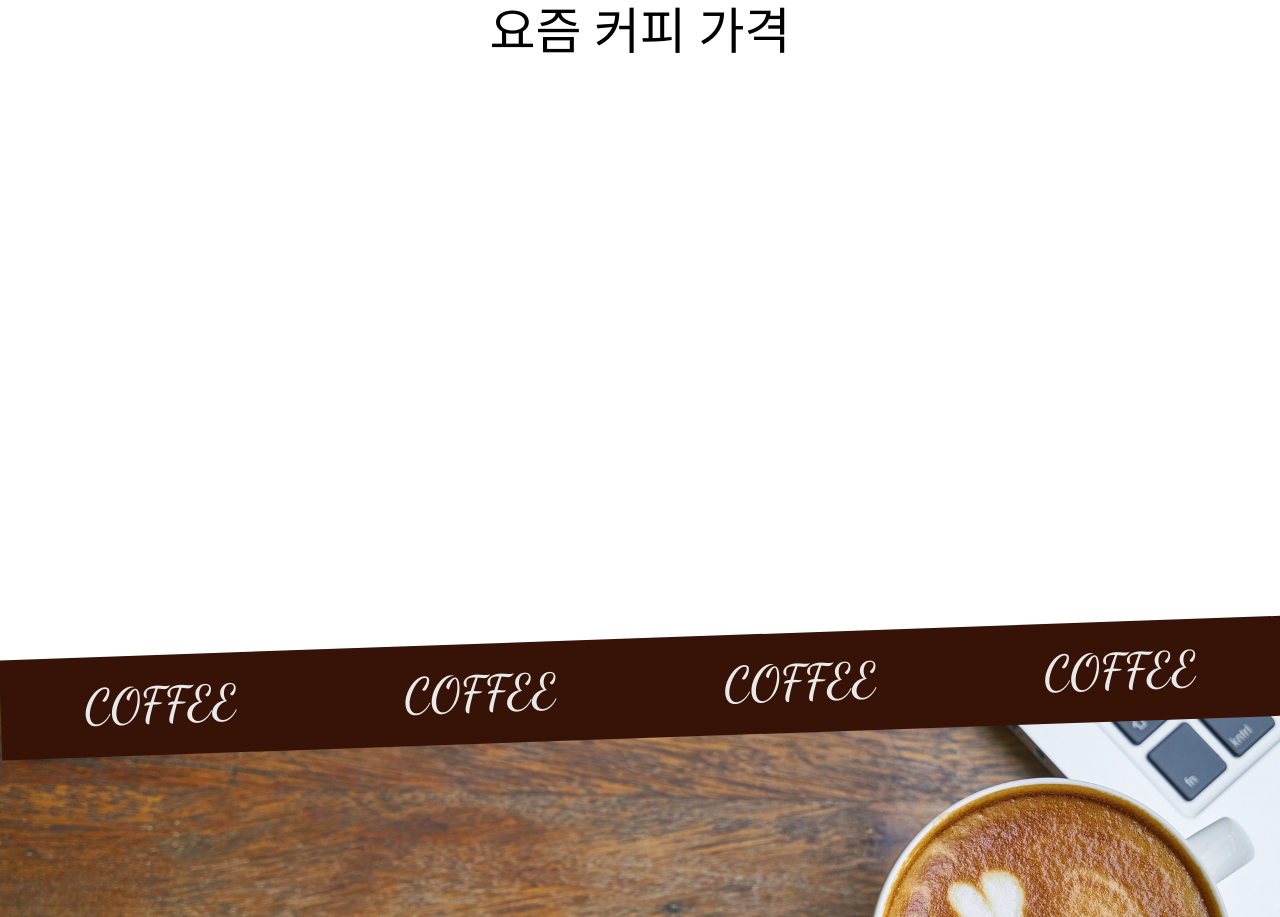
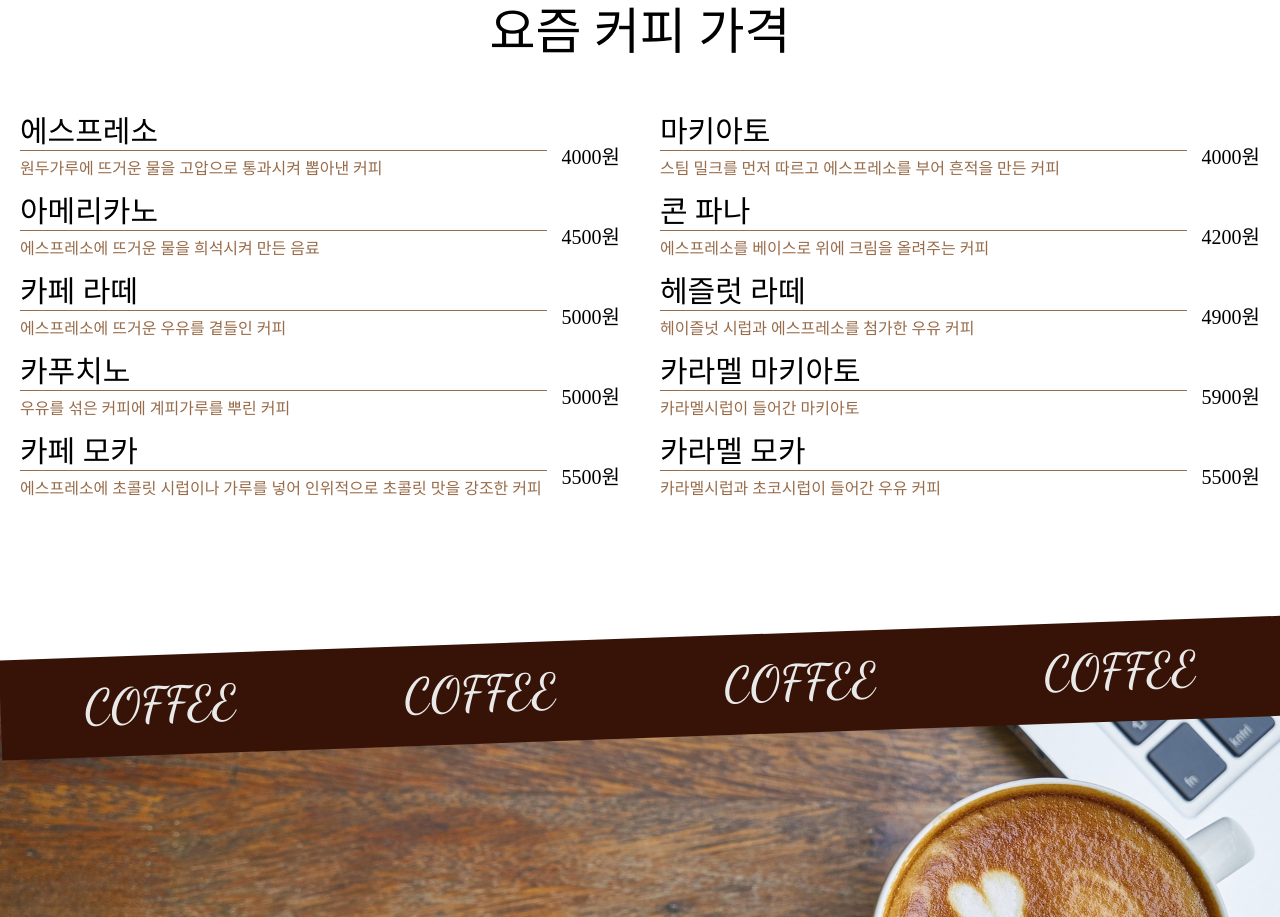
Before and after one commit to chanyoungcoding/Coffee-site, a React (Vite) app in the folder client/: page / in a window 1280 px wide. Shown: the part 2191-3108 px from the top of the page. Built offline with nearby package versions, Linux system fonts and the light colour scheme; no server answers; a web font is replaced by a local one.

Commit message:
react-intersection-observer 적용 및 코드 수정

```diff
--- a/client/package.json
+++ b/client/package.json
@@ -21,6 +21,7 @@
     "react": "^18.2.0",
     "react-dom": "^18.2.0",
     "react-icons": "^4.11.0",
+    "react-intersection-observer": "^9.5.2",
     "react-js-pagination": "^3.0.3",
     "react-query": "^3.39.3",
     "react-router-dom": "^6.16.0",
--- a/client/src/components/Home/HomeFourth.tsx
+++ b/client/src/components/Home/HomeFourth.tsx
@@ -1,42 +1,30 @@
-import React, { useState } from "react";
+import React from "react";
 import { useSpring, animated } from 'react-spring'
-import _ from 'lodash';
+import { useInView } from "react-intersection-observer";
 
 import MenuDetail from "./components/Menudetail";
 
 const HomeFourth:React.FC = () => {
 
-  const [isVisible, setIsVisible] = useState<boolean>(false);
-
-  const handleScroll = _.throttle(() => {
-    const scrollY = window.scrollY;
-    const windowHeight = window.innerHeight;
-    const scrollPositionToShow = windowHeight * 1.5;
-
-    if(scrollY > scrollPositionToShow) {
-      setIsVisible(true)
-    } else {
-      setIsVisible(false);
-    }
-  }, 300)
-
-  window.addEventListener('scroll', handleScroll);
+  const [ref, inView] = useInView({
+    threshold: 0.8
+  })
 
   const springPropsLeft = useSpring({
-    opacity: isVisible ? 1 : 0,
-    transform: isVisible ? 'translateX(0)' : 'translateX(-100%)',
+    opacity: inView ? 1 : 0,
+    transform: inView ? 'translateX(0)' : 'translateX(-100%)',
   });
 
   const springPropsRight = useSpring({
-    opacity: isVisible ? 1 : 0,
-    transform: isVisible ? 'translateX(0)' : 'translateX(100%)',
+    opacity: inView ? 1 : 0,
+    transform: inView ? 'translateX(0)' : 'translateX(100%)',
   });
 
   return (
     <div className="homefourth">
       <h2>What Happens Here</h2>
       <h1>요즘 커피 가격</h1>
-      <div className="homefourth__container">
+      <div ref={ref} className="homefourth__container">
         <animated.div style={springPropsLeft} className="fourth__left">
           <MenuDetail coffeeIntro="원두가루에 뜨거운 물을 고압으로 통과시켜 뽑아낸 커피" coffeeName="에스프레소" coffeePrice="4000"/>
           <MenuDetail coffeeIntro="에스프레소에 뜨거운 물을 희석시켜 만든 음료" coffeeName="아메리카노" coffeePrice="4500"/>
```
Also changed, not shown: 1 other file (tests, documents, lock files or other folders).
